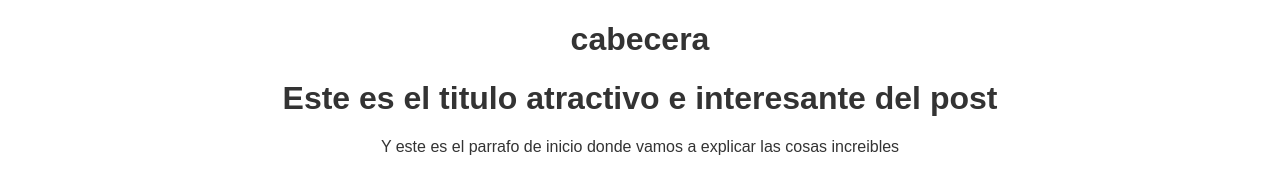
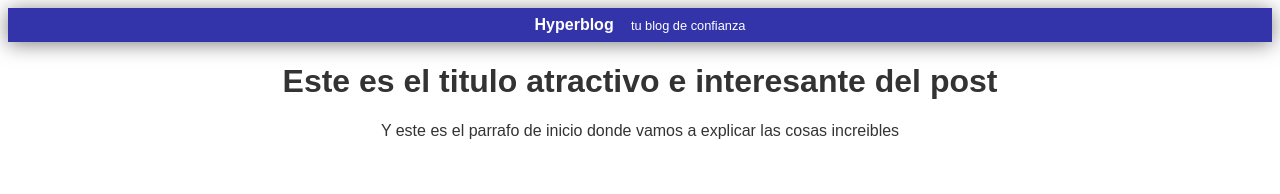
Before and after one commit to fernandoSoteloRomero/hyperblog, a plain HTML site: page index.html in a window 1280 px wide. Drawn offline with Linux system fonts and the light colour scheme.

Commit message:
Finalizada la cabecera con diseno azul

```diff
--- a/css/styles.css
+++ b/css/styles.css
@@ -15,3 +15,18 @@ body {
 #container h1 {
   font-size: 20px;
 }
+
+#cabecera {
+  background: #33a;
+  box-shadow: 0px 2px 20px 0px rgba(0, 0, 0, 0.5);
+  color: white;
+  font-weight: bold;
+  margin: 0;
+  padding: 0.5rem;
+}
+
+#cabecera #tagline {
+  padding: 0 0 0 1em;
+  font-weight: normal;
+  font-size: 0.8em;
+}
--- a/index.html
+++ b/index.html
@@ -9,7 +9,8 @@
   <body>
     <div class="container">
       <div id="cabecera">
-        <h1>cabecera</h1>
+        Hyperblog
+        <span id="tagline"> tu blog de confianza </span>
       </div>
       <div class="post">
         <h1>Este es el titulo atractivo e interesante del post</h1>
```
